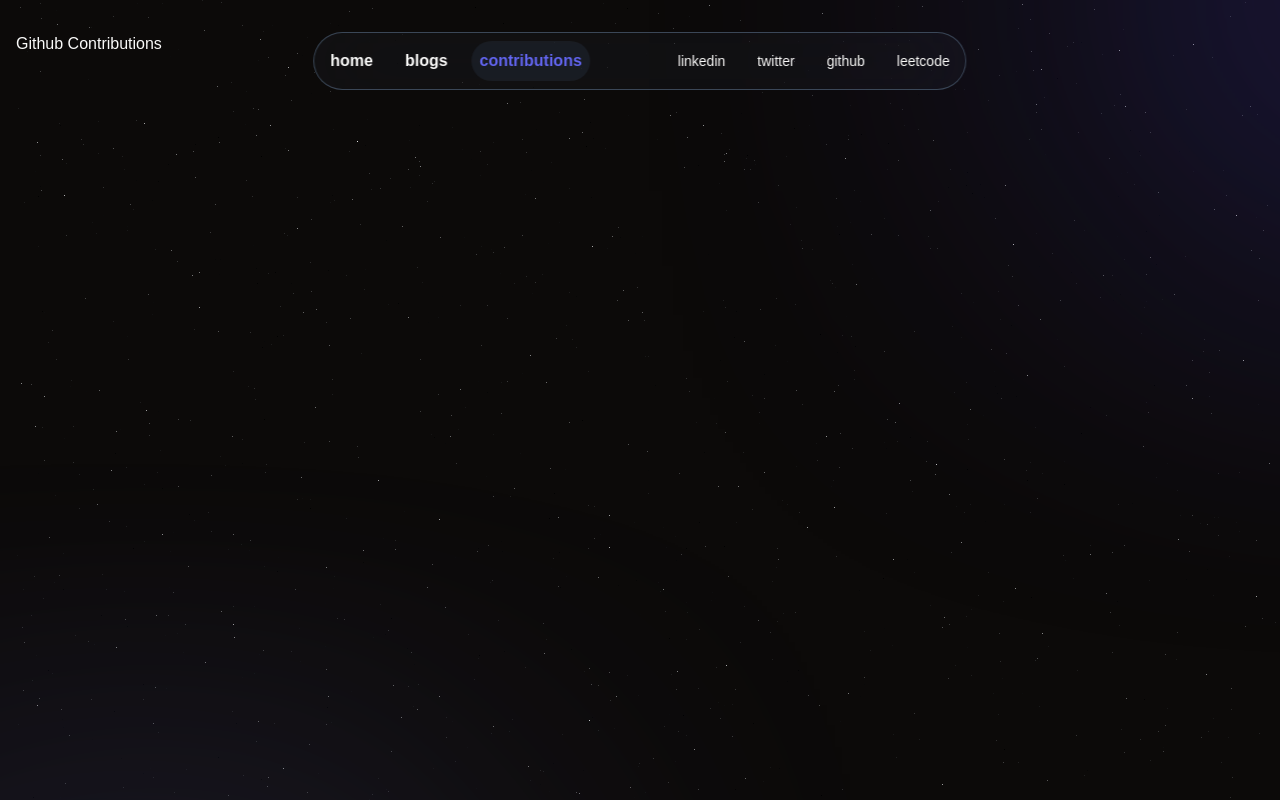
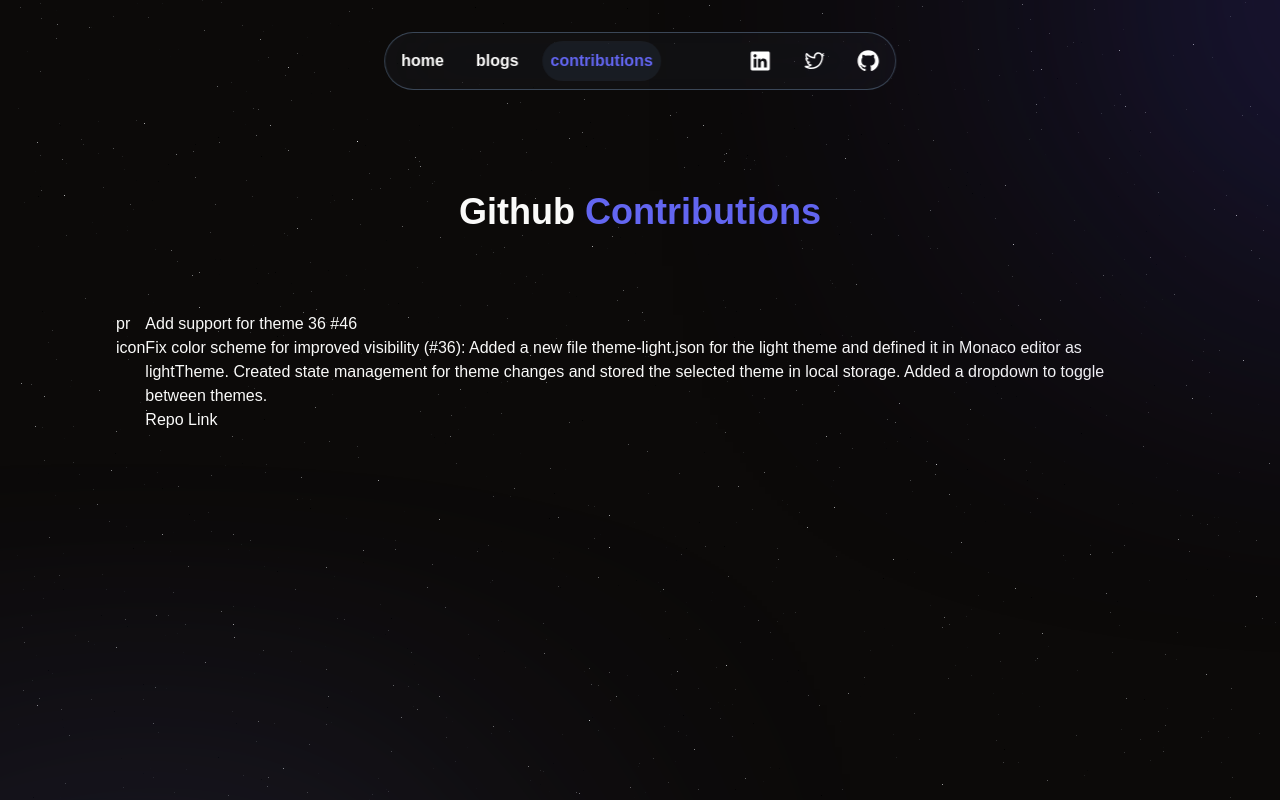
Before and after one commit to SahilLamba0008/next-portfolio, a Next.js app: page /contributions in a window 1280 px wide. Built offline with nearby package versions, Linux system fonts and the light colour scheme.

Commit message:
Add contributions and fix icons

```diff
--- a/app/blogs/page.tsx
+++ b/app/blogs/page.tsx
@@ -2,7 +2,13 @@ import React from 'react'
 
 const page = () => {
   return (
-    <div>Blogs lisiting</div>
+    <div className="mt-[10rem] max-w-[1080px] mx-auto px-4">
+          <h1 className="font-bold text-4xl">Published{" "}
+            <span className="text-indigo-500 stroke-slate-100">
+                Blogs
+            </span>
+          </h1>
+      </div>
   )
 }
 
--- a/app/contributions/page.tsx
+++ b/app/contributions/page.tsx
@@ -1,9 +1,31 @@
+import { contributions } from '@/lib/data';
+import { Contributions } from '@/types/types';
 import React from 'react'
 
 const page = () => {
   return (
-    <div>Github Contributions</div>
-  )
+      <div className="mt-[10rem] max-w-[1080px] mx-auto px-4">
+          <h1 className="font-bold text-4xl mx-auto w-fit mb-20">Github{" "}
+            <span className="text-indigo-500 stroke-slate-100">
+                Contributions
+            </span>
+          </h1>
+          <div>
+            {contributions.map((pr: Contributions, index: number)=>{
+              return (
+                <div className='flex' key={index}>
+                  <div>pr icon</div>
+                  <div>
+                    <h1>{pr.prTitle}</h1>
+                    <p>{pr.prDescription}</p>
+                    <p>Repo Link</p>
+                  </div>
+                </div>
+              )
+            })}
+          </div>
+      </div>
+  );
 }
 
 export default page
--- a/components/navbar.tsx
+++ b/components/navbar.tsx
@@ -9,6 +9,12 @@ import Link from "next/link";
 
 const Navbar = () => {
     const { activeSection, setActiveSection } = useActiveSectionContext();
+
+    const handleSocialLinkClick = (url: string) => {
+        setTimeout(() => {
+            window.open(url, "_blank");
+        }, 400); // 0.4s intended delay
+    };
 
     return (
         <div className="fixed top-8 -translate-x-1/2 left-1/2 border border-slate-600/80 rounded-full bg-gray-600/10 backdrop-blur-2xl flex justify-between px-2 py-2 font-bold z-10">
@@ -55,9 +61,20 @@ const Navbar = () => {
                                         activeSection === link.name,
                                 }
                             )}
-                            onClick={() => setActiveSection(link.name)}
+                            onClick={() => {
+                                setActiveSection(link.name);
+                                handleSocialLinkClick(link.link);
+                            }}
                         >
-                            {link.name}
+                            <link.icon
+                                color={
+                                    activeSection == link.name
+                                        ? "rgba(99, 102, 241, 1)"
+                                        : "white"
+                                }
+                                height={22}
+                                width={22}
+                            />
                             {link.name === activeSection && (
                                 <motion.span
                                     className="absolute inset-0 rounded-full -z-10 bg-slate-700/25 h-full"
--- /dev/null
+++ b/components/ui/icons.tsx
@@ -0,0 +1,7 @@
+import { CodeIcon, GitHubLogoIcon, LinkedInLogoIcon, TwitterLogoIcon } from "@radix-ui/react-icons";
+export const Icons = {
+    twitter: TwitterLogoIcon,
+    github: GitHubLogoIcon,
+    linkedin: LinkedInLogoIcon,
+    leetcode: CodeIcon,
+};
--- a/lib/data.ts
+++ b/lib/data.ts
@@ -1,22 +1,22 @@
-import { Experience, NavLink, Project, Skill, SocialLink } from "@/types/types";
+import { Icons } from "@/components/ui/icons";
+import { Contributions, Experience, NavLink, Project, Skill, SocialLink } from "@/types/types";
 
 export const socialLinks: SocialLink[] = [
     {
         name: "Linkedin",
         link: "https://www.linkedin.com/in/sahillamba0008/",
+        icon: Icons.linkedin,
     },
     {
         name: "Twitter",
         link: "https://x.com/SahilLamba003",
+        icon: (Icons.twitter),
     },
     {
         name: "GitHub",
         link: "https://github.com/SahilLamba0008",
-    },
-    {
-        name: "LeetCode",
-        link: "https://leetcode.com/u/soulnotfound/",
-    },
+        icon: Icons.github,
+    }
 ] as const; // make it readonly
 
 export const navLinks: NavLink[] = [
@@ -360,3 +360,12 @@ export const experienceData: Experience[] = [
         skills: ["Cypress", "NextJs", "TypeScript", "MongoDB"],
     },
 ] as const;
+
+export const contributions: Contributions[] = [
+    {
+        prTitle: "Add support for theme 36 #46",
+        repoLink: "https://github.com/metz-sh/simulacrum",
+        prDescription: "Fix color scheme for improved visibility (#36): Added a new file theme-light.json for the light theme and defined it in Monaco editor as lightTheme. Created state management for theme changes and stored the selected theme in local storage. Added a dropdown to toggle between themes.",
+        link: "https://github.com/metz-sh/simulacrum/pull/46"
+    },
+] as const;
```
Also changed, not shown: types/types.ts (+9 -2 lines). Lines whose indentation alone changed are shown as unchanged.
